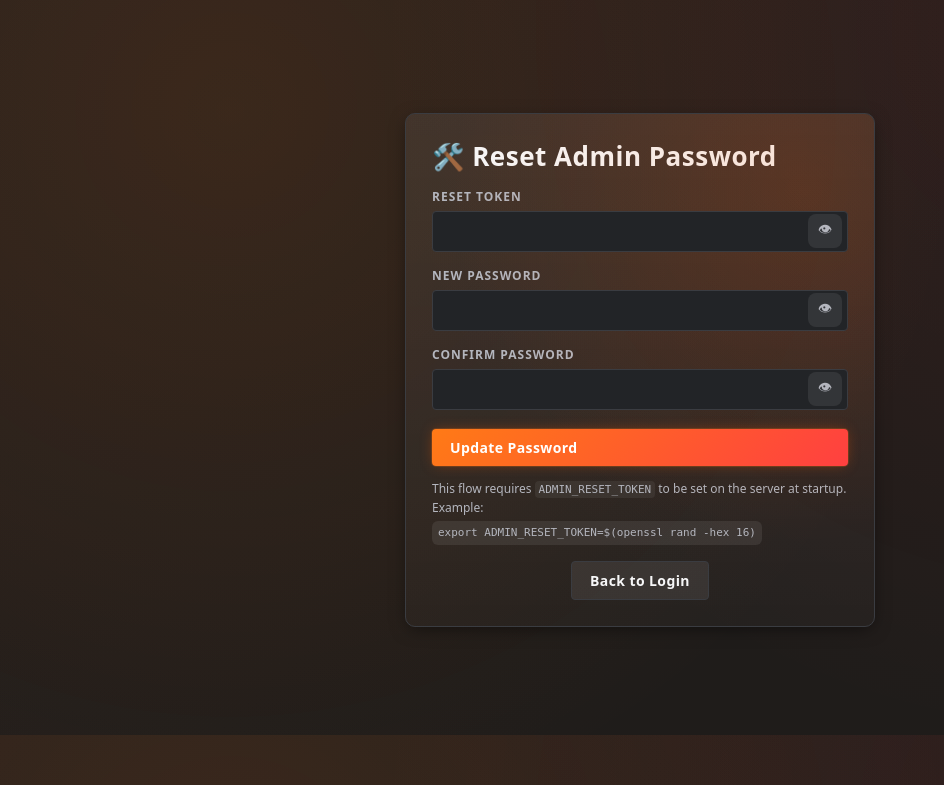
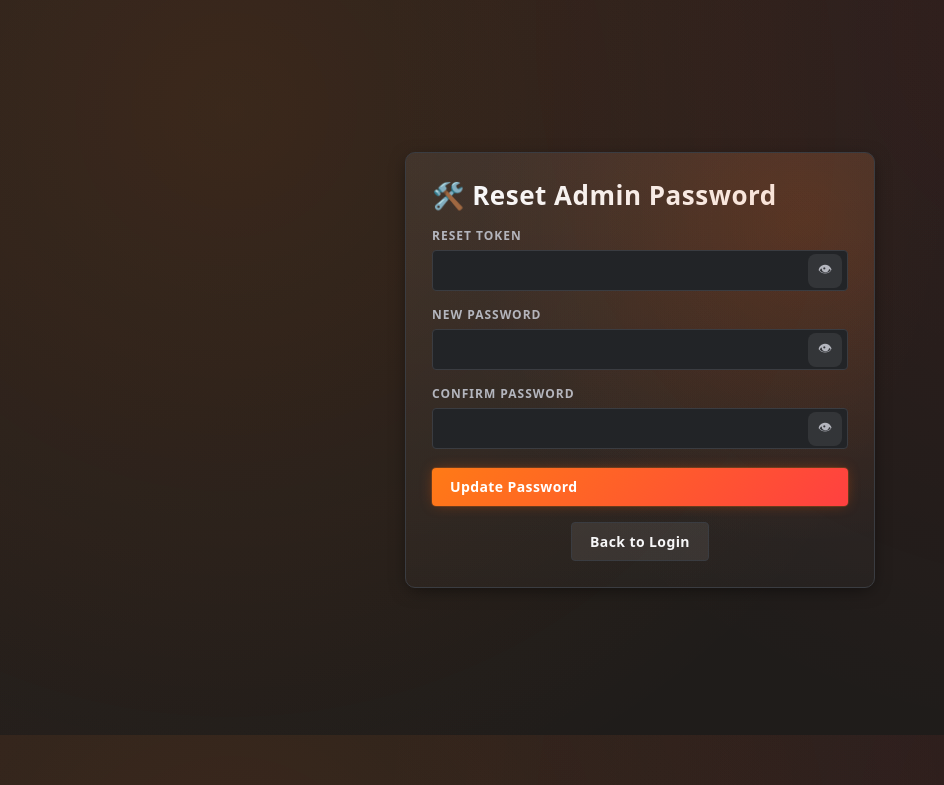
Before and after one commit to LokoMoloko98/ufw-web-manager, a Flask app: template templates/forgot_password.html in a window 1280 px wide. Shown: the part 65-850 px from the top of the page, without its empty margins (0-944 px from the left). Run offline with Flask 3, Linux system fonts and the light colour scheme; the template is opened without the code that fills it, so the values that code supplies are empty.

Commit message:
Remove unnecessary instructions for ADMIN_RESET_TOKEN from the forgot password page

```diff
--- a/templates/forgot_password.html
+++ b/templates/forgot_password.html
@@ -28,11 +28,6 @@
         </div>
         <button type="submit" class="btn btn-primary" style="width:100%; margin-top:4px;">Update Password</button>
     </form>
-    <p class="muted" style="margin-top:14px; line-height:1.5; font-size:12px;">
-        This flow requires <code style="font-size:11px; background:rgba(255,255,255,0.06); padding:2px 4px; border-radius:4px;">ADMIN_RESET_TOKEN</code> to be set on the server at startup.<br>
-        Example:<br>
-        <code style="font-size:11px; background:rgba(255,255,255,0.08); padding:4px 6px; border-radius:6px; display:inline-block; margin-top:4px;">export ADMIN_RESET_TOKEN=$(openssl rand -hex 16)</code>
-    </p>
     <div style="text-align:center; margin-top:16px;">
         <a href="{{ url_for('login') }}" class="btn btn-outline" style="display:inline-flex;">Back to Login</a>
     </div>
```
